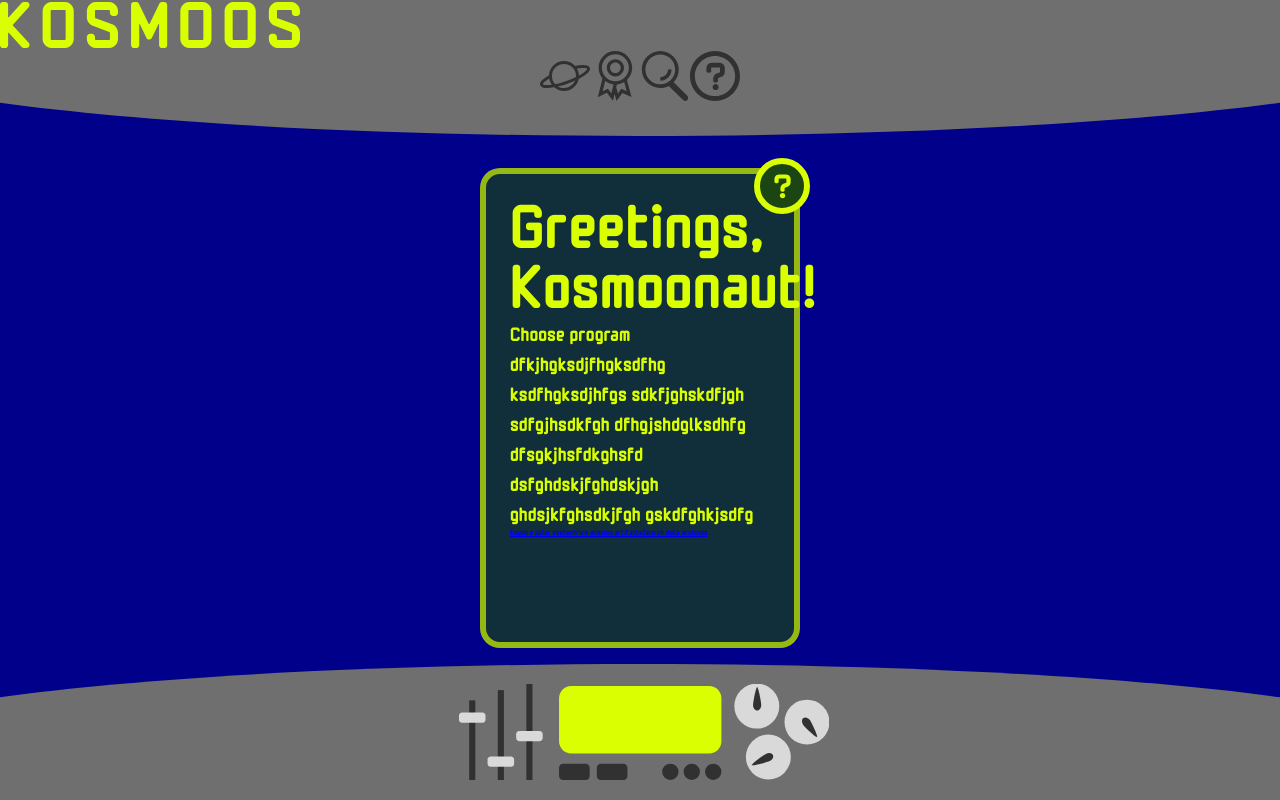
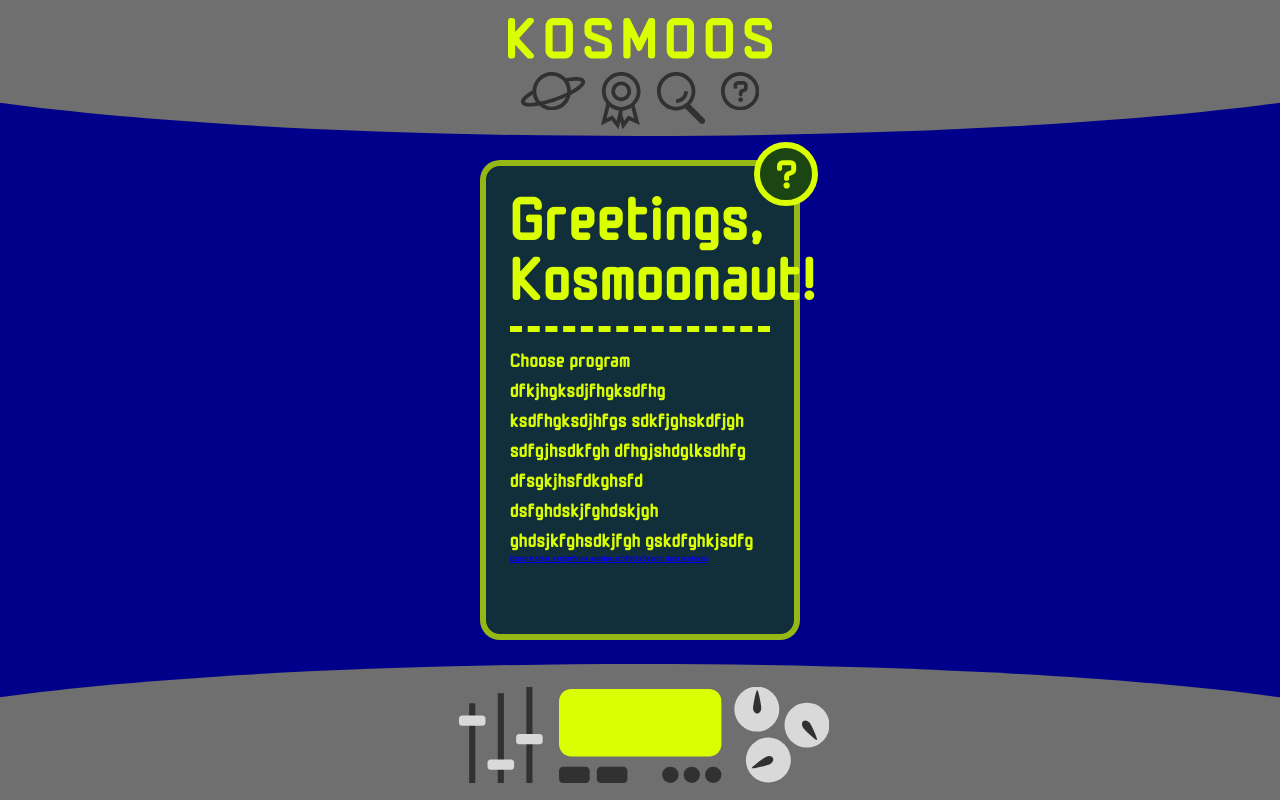
Before and after one commit to heidistiles/Kosmoos, a Vue app: page /mission-control in a window 1280 px wide. Built offline with nearby package versions, Linux system fonts and the light colour scheme.

Commit message:
Adjusting header flex layout and dynamic sizing

```diff
--- a/src/components/Card.vue
+++ b/src/components/Card.vue
@@ -15,20 +15,8 @@
     height: clamp(45rem, 135vw, 60vh);
     border-radius: 20px;
     background-color: rgba(var(--dark-green), 0.66);
-    border: 6px solid rgba(var(--bright-green), 0.66);
+    border: 0.75vh solid rgba(var(--bright-green), 0.66);
     padding: 2rem 3rem;
-
-
-    :deep(h2) {
-      font-size: 8rem;
-      line-height: 7.5rem;
-      margin-bottom: 1rem;
-    }
-
-    :deep(h3) {
-      font-size: 2.5rem;
-      line-height: 3.75rem;
-    }
   }
 
 </style>
--- a/src/components/Circle.vue
+++ b/src/components/Circle.vue
@@ -3,14 +3,11 @@
 </script>
 
 <template>
-  <div class="circle">
+  <div>
     <slot/>
   </div>
 </template>
 
 <style scoped>
-div.circle {
-  background-color: white;
-  //background-color: rgb(var(--dark-green)) !important;
-}
+
 </style>
--- a/src/components/Control.vue
+++ b/src/components/Control.vue
@@ -2,6 +2,8 @@
 import BaseTemplate from "../templates/BaseTemplate.vue";
 import Circle from "./Circle.vue";
 import Card from "./Card.vue";
+import Dash from "./Dash.vue";
+
 document.title = 'Kosmoonaut Mission Control'
 </script>
 
@@ -27,6 +29,7 @@ document.title = 'Kosmoonaut Mission Control'
         </circle>
       </div>
       <h2>Greetings, Kosmoonaut!</h2>
+      <dash></dash>
       <h3>Choose program dfkjhgksdjfhgksdfhg ksdfhgksdjhfgs sdkfjghskdfjgh sdfgjhsdkfgh dfhgjshdglksdhfg dfsgkjhsfdkghsfd dsfghdskjfghdskjgh ghdsjkfghsdkjfgh gskdfghkjsdfg</h3>
       <router-link :to="{ name: 'ExplorationHub' }">Explore solar system</router-link>
       <router-link :to="{ name: 'ArtifactInventory' }">View mission artifacts</router-link>
@@ -36,4 +39,14 @@ document.title = 'Kosmoonaut Mission Control'
 </template>
 
 <style scoped>
+  h2 {
+    font-size: 8rem;
+    line-height: 7.5rem;
+    margin-bottom: 1rem;
+  }
+
+  h3 {
+    font-size: 2.5rem;
+    line-height: 3.75rem;
+  }
 </style>
--- /dev/null
+++ b/src/components/Dash.vue
@@ -0,0 +1,14 @@
+<script setup>
+
+</script>
+
+<template>
+  <div id="dash"></div>
+</template>
+
+<style scoped>
+  #dash {
+    border-bottom: 6px dashed rgb(var(--bright-green));
+    margin: 3rem 0 1.5rem 0;
+  }
+</style>
--- a/src/style.css
+++ b/src/style.css
@@ -88,15 +88,15 @@ html {
 
 .circle {
   position: absolute;
-  top: -2vh;
-  right: -2vh;
-  border: 6px solid rgb(var(--bright-green));
+  top: -3vh;
+  right: -3vh;
+  border: 0.75vh solid rgb(var(--bright-green));
   border-radius: 50%;
   background-color: rgb(var(--dark-green));
 
   &.small {
-    width: 7vh;
-    height: 7vh;
+    width: 8vh;
+    height: 8vh;
   }
 
   &.big {
--- a/src/templates/BaseTemplate.vue
+++ b/src/templates/BaseTemplate.vue
@@ -6,7 +6,7 @@
     <header>
       <nav>
         <router-link :to="{ name: 'Control' }">
-          <svg role="img" aria-label="Kosmoos Mission Control" viewBox="0 0 281.55 43.26" xmlns="http://www.w3.org/2000/svg">
+          <svg id="Kosmoos" role="img" aria-label="Kosmoos Mission Control" viewBox="0 0 281.55 43.26" xmlns="http://www.w3.org/2000/svg">
             <title>Kosmoos Mission Control</title>
             <path fill="currentColor" d="M27.46,1.73c0.21,0.51,0.28,1.07,0.19,1.66c-0.04,0.55-0.28,1.07-0.7,1.54L12.29,21.06
     c-0.38,0.38-0.38,0.79,0,1.22l14.66,16.06c0.43,0.43,0.66,0.94,0.7,1.54c0.09,0.55,0.02,1.09-0.19,1.6c-0.21,0.55-0.58,1-1.09,1.34
@@ -170,10 +170,11 @@
     align-items: center;
   }
   header {
-    margin-bottom: 4rem;
+    margin-bottom: 2rem;
     background-image: url("../assets/SVGs/MobilePortrait/KosmoosHeaderMobilePortrait.svg");
 
     nav {
+
       a {
         color: var(--dark-gray);
 
@@ -182,37 +183,39 @@
 
         }
 
-        svg {
-          /* SETS SIZE FOR KOSMOOS LINK */
-          width: 300px;
-          height: 50px;
+        #Kosmoos {
+          width: 33vh;
+          margin-top: 1.5rem;
         }
       }
 
     div {
       display: flex;
       justify-content: center;
+      gap: 2vh;
+      margin-top: 1.5vh;
 
       /* SETS SIZES FOR SUB PAGE LINKS */
-      svg {
-        &:nth-child(1) {
-          width: 50px;
-          height: 50px;
+      a {
+
+        svg {
+          height: 100%;
         }
 
-        &:nth-child(2) {
-          width: 50px;
-          height: 50px;
+        &:nth-of-type(1) {
+          height: 4.8vh;
         }
 
-        &:nth-child(3) {
-          width: 50px;
-          height: 50px;
+        &:nth-of-type(2) {
+          height: 7.2vh;
         }
 
-        &:nth-child(4) {
-          width: 50px;
-          height: 50px;
+        &:nth-of-type(3) {
+          height: 6.5vh;
+        }
+
+        &:nth-of-type(4) {
+          height: 4.8vh;
         }
       }
     }
@@ -224,14 +227,16 @@
     height: 17vh;
     background-repeat: no-repeat;
     background-size: 100% 100%;
+    display: flex;
+    flex-direction: column;
+    justify-content: center;
+    align-items: center;
   }
 
   footer {
     margin-top: 2rem;
     background-image: url("../assets/SVGs/MobilePortrait/KosmoosFooterMobilePortraitBackground.svg");
-    display: flex;
-    justify-content: center;
-    align-items: center;
+    padding-top: 0.75rem;
 
     .st0 {
       fill:#D9FF00;
@@ -245,7 +250,7 @@
       fill:#D9D9D9;
     }
 
-    img, svg {
+    svg {
       max-height: 12vh;
       max-width: 95vw;
     }
```
